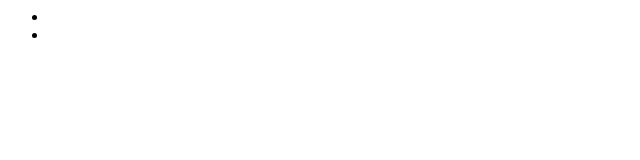
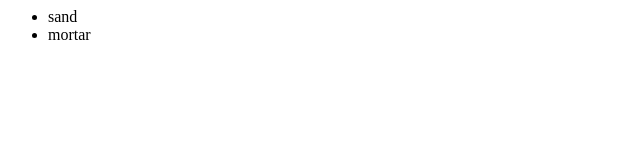
Before and after one commit to neatoizer/Github-tutorail, a plain HTML site: page Index.html in a window 1280 px wide. Shown: the full height of the page, 0-640 px from the left. Drawn offline with Linux system fonts and the light colour scheme.

Commit message:
itchanges

```diff
--- a/Index.html
+++ b/Index.html
@@ -3,10 +3,10 @@
 	<div>
 		<ul>
 			<li>
-
+				sand
 			</li>
 			<li>
-
+				mortar
 			</li>
 		</ul>
 	</div>
```
